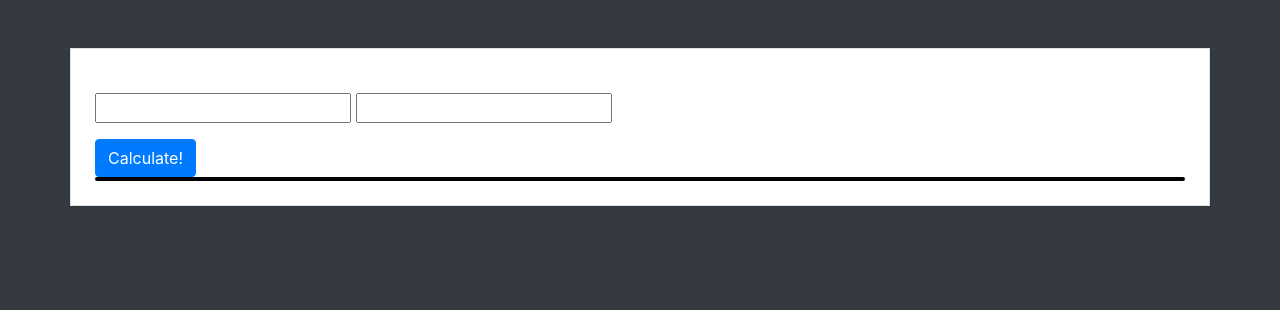
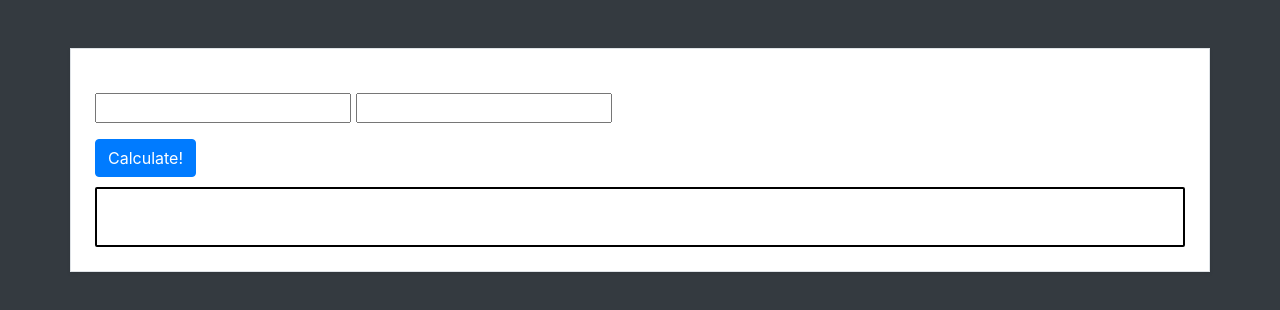
Before and after one commit to Ilger/Peer-Programming, a plain HTML site: page index.html in a window 1280 px wide. Drawn offline with nearby package versions, Linux system fonts and the light colour scheme.

Commit message:
add more styling

```diff
--- a/stylesheet.css
+++ b/stylesheet.css
@@ -42,6 +42,8 @@ margin-top: 20px;
 }
 
 #resultInputField {
+    margin-top: 10px;
+    min-height: 60px;
     border: solid 2px black;
     border-radius: 2px;
     padding-left: 10px;
```
